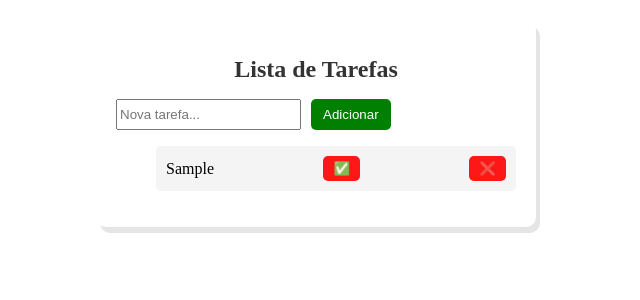
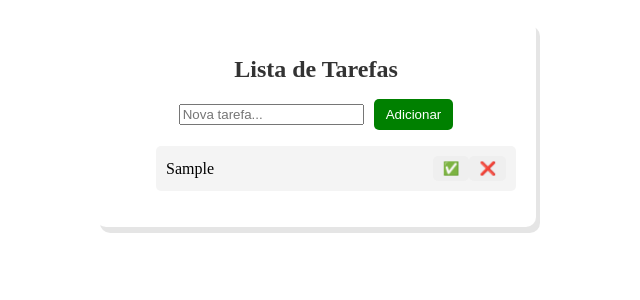
Before and after one commit to Lucassml-boop/Todo-list-react, a React (Create React App) app: page / in a window 1280 px wide. Both pictures are taken after typing "Sample" into the empty fields and a click on the button "Adicionar". Shown: the top 300 px of the page, without its empty margins (324-964 px from the left). Built offline with nearby package versions, Linux system fonts and the light colour scheme.

Commit message:
Implementando a animações na transição

```diff
--- a/package.json
+++ b/package.json
@@ -6,6 +6,7 @@
     "@testing-library/jest-dom": "^5.14.1",
     "@testing-library/react": "^13.0.0",
     "@testing-library/user-event": "^13.2.1",
+    "framer-motion": "^12.4.1",
     "react": "^19.0.0",
     "react-dom": "^19.0.0",
     "react-scripts": "5.0.1",
--- a/src/Components/TodoItem.js
+++ b/src/Components/TodoItem.js
@@ -1,13 +1,22 @@
 import React from "react";
 import styles from "../Styles/TodoItem.module.css";
+import {motion} from "framer-motion";
 
 function TodoItem({todo, removeTodo, toggleComplete}){
     return(
-        <li className={styles.item}>
-           <span className={todo.completed ? styles.completed : ""}>{todo.text}</span>
-            <button className={styles.button} onClick={() => toggleComplete(todo.id)}>✅</button>
-            <button className={styles.button} onClick={() => removeTodo(todo.id)}>❌</button>
-        </li>
+        <motion.li
+            className={styles.item}
+            initial={{opacity: 0, y: -20}}
+            animate={{opacity: 1, y: 0}}
+            exit={{opacity: 0, x: -50}}
+            transition={{duration: 0.8}}
+        >
+        <span className={todo.completed ? styles.completed : ""}>{todo.text}</span>
+        <div>
+            <button className={styles.button_green} onClick={() => toggleComplete(todo.id)}>✅</button>
+            <button className={styles.button_red} onClick={() => removeTodo(todo.id)}>❌</button>
+        </div>
+        </motion.li>
     );
 }
 
--- a/src/Styles/TodoForm.module.css
+++ b/src/Styles/TodoForm.module.css
@@ -2,6 +2,8 @@
     display:flex;
     gap:10px;
     margin-bottom: 15px;
+    justify-content: center;
+    align-items: center;
 }
 
 .input{
--- a/src/Styles/TodoItem.module.css
+++ b/src/Styles/TodoItem.module.css
@@ -13,16 +13,26 @@
     color: gray;
 }
 
-.button{
-    background: red;
+.button_green{
     color: white;
     border: none;
     padding: 5px 10px;
     cursor: pointer;
     border-radius: 5px;
-    opacity: 0.9;
 }
 
-.button:hover{
+.button_red{
+    color: white;
+    border: none;
+    padding: 5px 10px;
+    cursor: pointer;
+    border-radius: 5px;
+}
+
+.button_red:hover{
     background: darkred;
 }
+
+.button_green:hover{
+    background: darkgreen;
+}
```
Also changed, not shown: 1 other file (tests, documents, lock files or other folders).
